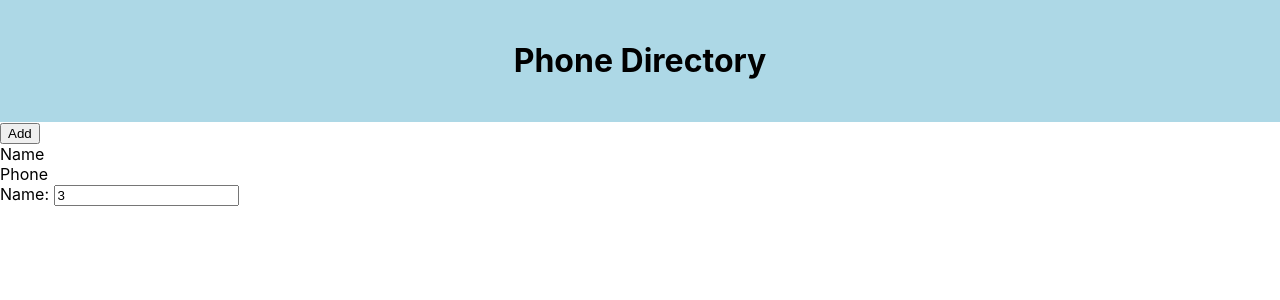
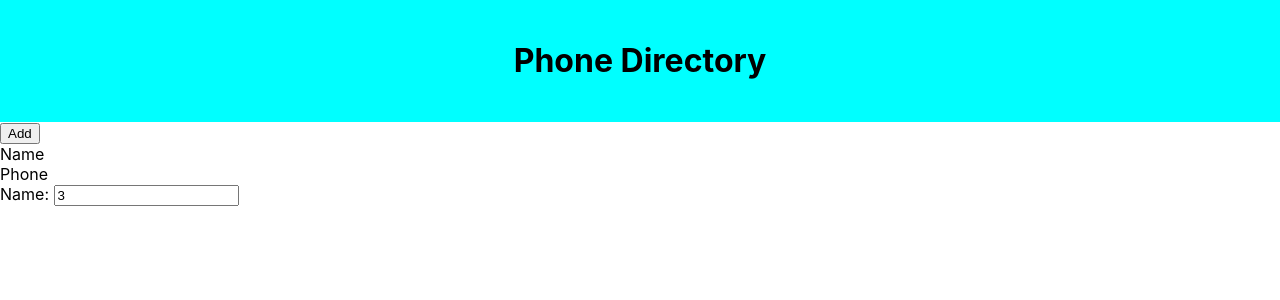
Before and after one commit to shane-abh/Phone-Directory, a React (Create React App) app: page / in a window 1280 px wide. Shown: the top 300 px of the page. Built offline with nearby package versions, Linux system fonts and the light colour scheme.

Commit message:
Styled Header(External sheet)

```diff
--- /dev/null
+++ b/src/Header.css
@@ -0,0 +1,6 @@
+.header{
+    text-align: center;
+    padding: 20px;
+    background-color: aqua;
+
+}
--- a/src/Header.js
+++ b/src/Header.js
@@ -1,8 +1,11 @@
 import React from "react";
+import './Header.css'
+
+
 const Header = function(){
-    const headerStyle = {textAlign: 'center', padding:20, backgroundColor: 'lightblue'};
+
     return(
-        <div style={headerStyle} >
+        <div className="header" >
           <h1 >Phone Directory</h1>
         </div>
     );
```
